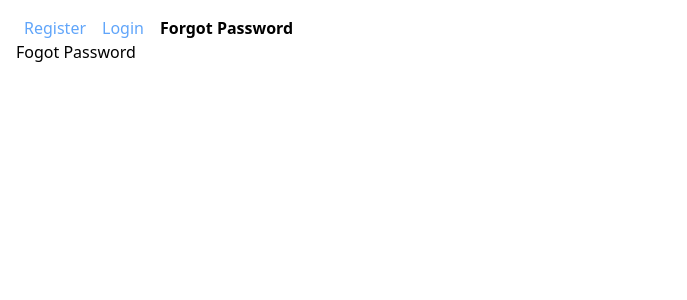
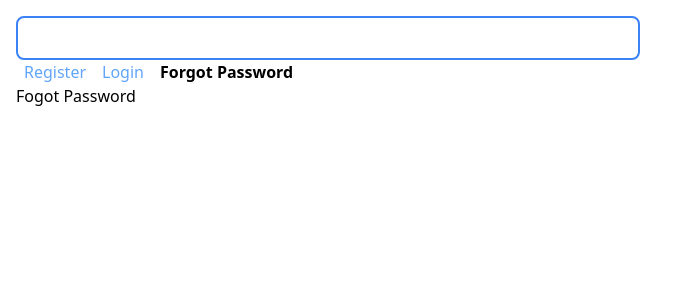
Before and after one commit to AltamiroF-22/Learnig_Next.js_14, a Next.js app: page /forgot-password in a window 1280 px wide. Shown: the top 300 px of the page, without its empty margins (0-687 px from the left). Built offline with nearby package versions, Linux system fonts and the light colour scheme.

Commit message:
template

```diff
--- a/src/app/(auth)/layout.tsx
+++ b/src/app/(auth)/template.tsx
@@ -3,6 +3,7 @@ import { ChildrenProps } from "@/interfaces/children";
 import { NavLinksProps } from "@/interfaces/nav-links";
 import Link from "next/link";
 import { usePathname } from "next/navigation";
+import { useState } from "react";
 
 const navLinks: NavLinksProps[] = [
   { name: "Register", href: "/register" },
@@ -12,8 +13,17 @@ const navLinks: NavLinksProps[] = [
 
 export default function AuthLayout({ children }: ChildrenProps) {
   const Pathname = usePathname();
+  const [input, setInput] = useState<string>("");
   return (
     <div className="w-full p-4">
+      <div className="">
+        <input
+          className="border-2 border-blue-500 p-2 w-1/2 rounded-lg"
+          type="text"
+          value={input}
+          onChange={(e) => setInput(e.target.value)}
+        />
+      </div>
       {navLinks.map((link) => {
         const isActive = Pathname.startsWith(link.href);
         return (
```
